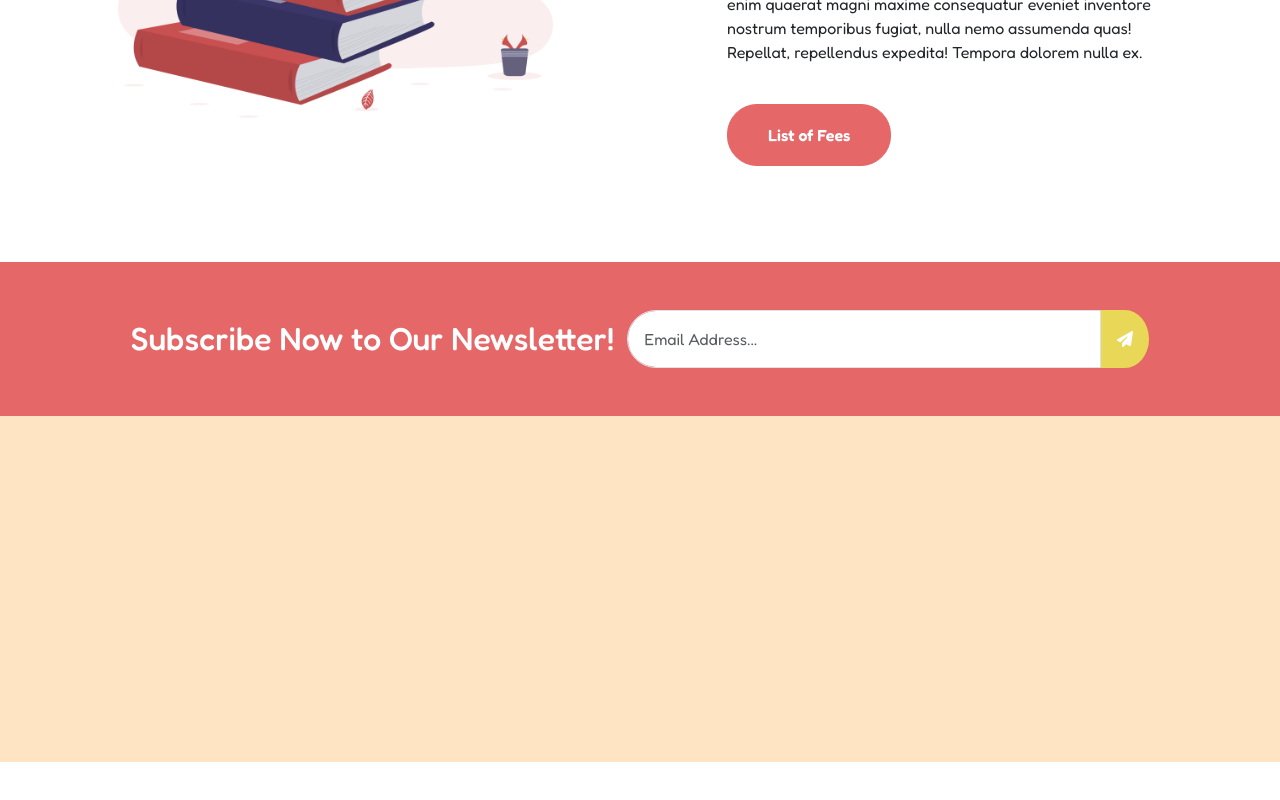
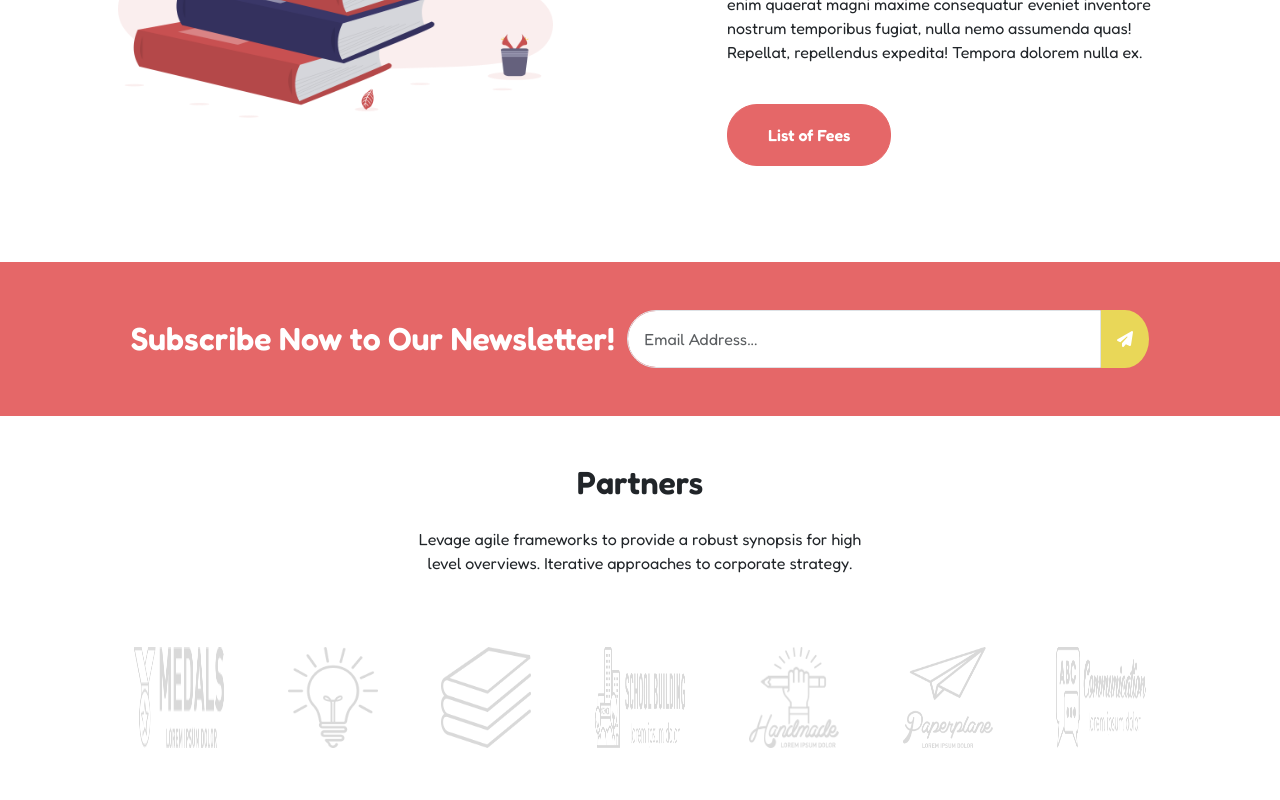
Before and after one commit to IreneChicca/proj-html-vuejs, a Vue app: page / in a window 1280 px wide. Shown: the part 4651-5451 px from the top of the page. Before the commit the page ends 5413 px from the top, so only its background shows below. Built offline with nearby package versions, Linux system fonts and the light colour scheme.

Commit message:
Add section footer - partners

```diff
--- a/src/components/AppFooter.vue
+++ b/src/components/AppFooter.vue
@@ -33,7 +33,24 @@ export default {
         </div>
       </div>
     </section>
-    <section></section>
+    <!-- Partners -->
+    <section class="partners text-center p-5">
+      <h2>Partners</h2>
+      <p class="col-5 m-auto p-4">
+        Levage agile frameworks to provide a robust synopsis for high level
+        overviews. Iterative approaches to corporate strategy.
+      </p>
+
+      <div class="d-flex justify-content-evenly container m-auto pt-5">
+        <img src="../assets/img/img/partner-2.png" />
+        <img src="../assets/img/img/partner-3.png" />
+        <img src="../assets/img/img/partner-4.png" />
+        <img src="../assets/img/img/partner-5.png" />
+        <img src="../assets/img/img/partner-6.png" />
+        <img src="../assets/img/img/partner-1.png" />
+        <img src="../assets/img/img/partner-7.png" />
+      </div>
+    </section>
     <section></section>
   </footer>
 </template>
@@ -41,8 +58,10 @@ export default {
 <style lang="scss" scoped>
 footer {
   height: 500px;
-  background-color: bisque;
 
+  h2 {
+    font-weight: 600;
+  }
   .newsletter {
     background-color: var(--primary-color);
     color: #fff;
@@ -59,6 +78,14 @@ footer {
     color: #fff;
   }
 
+  .partners {
+    height: 600px;
+    img {
+      width: 90px;
+      filter: invert(85%);
+    }
+  }
+
   .debug {
     border: 1px solid red;
   }
```
